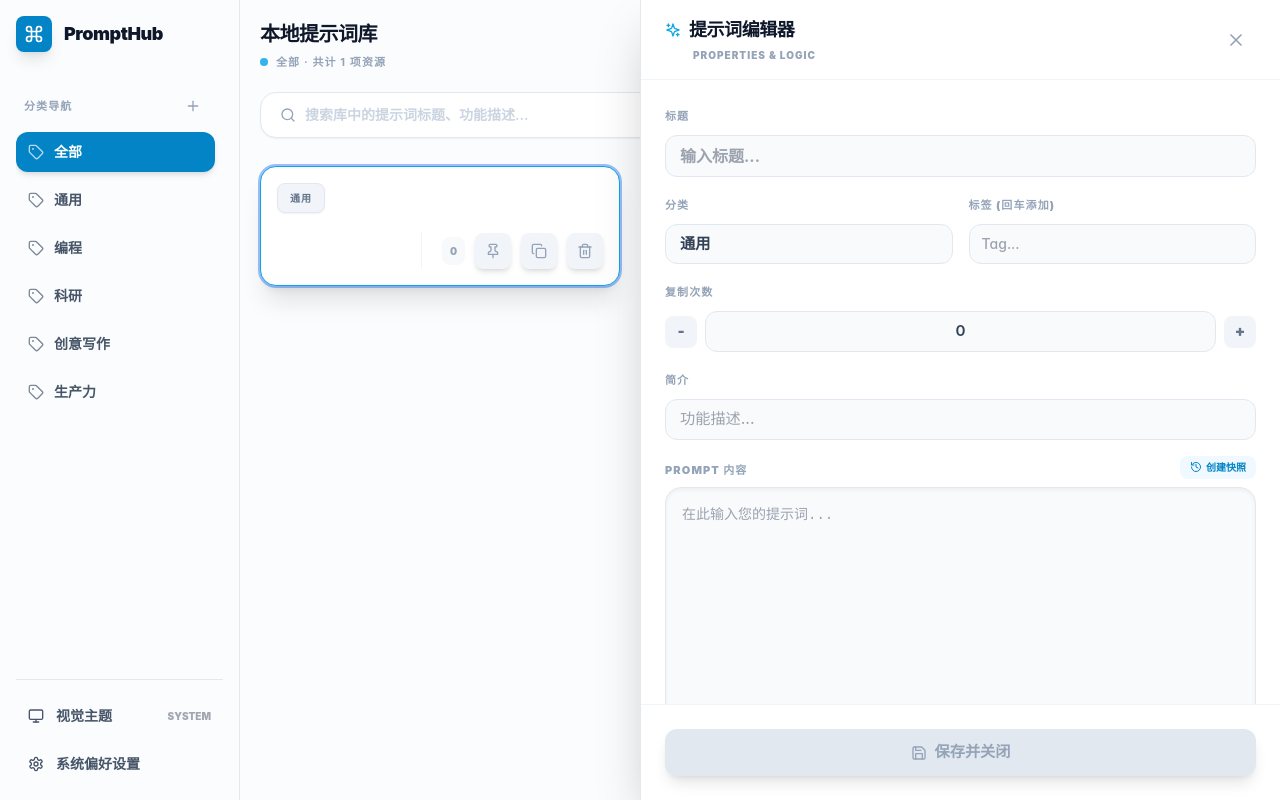
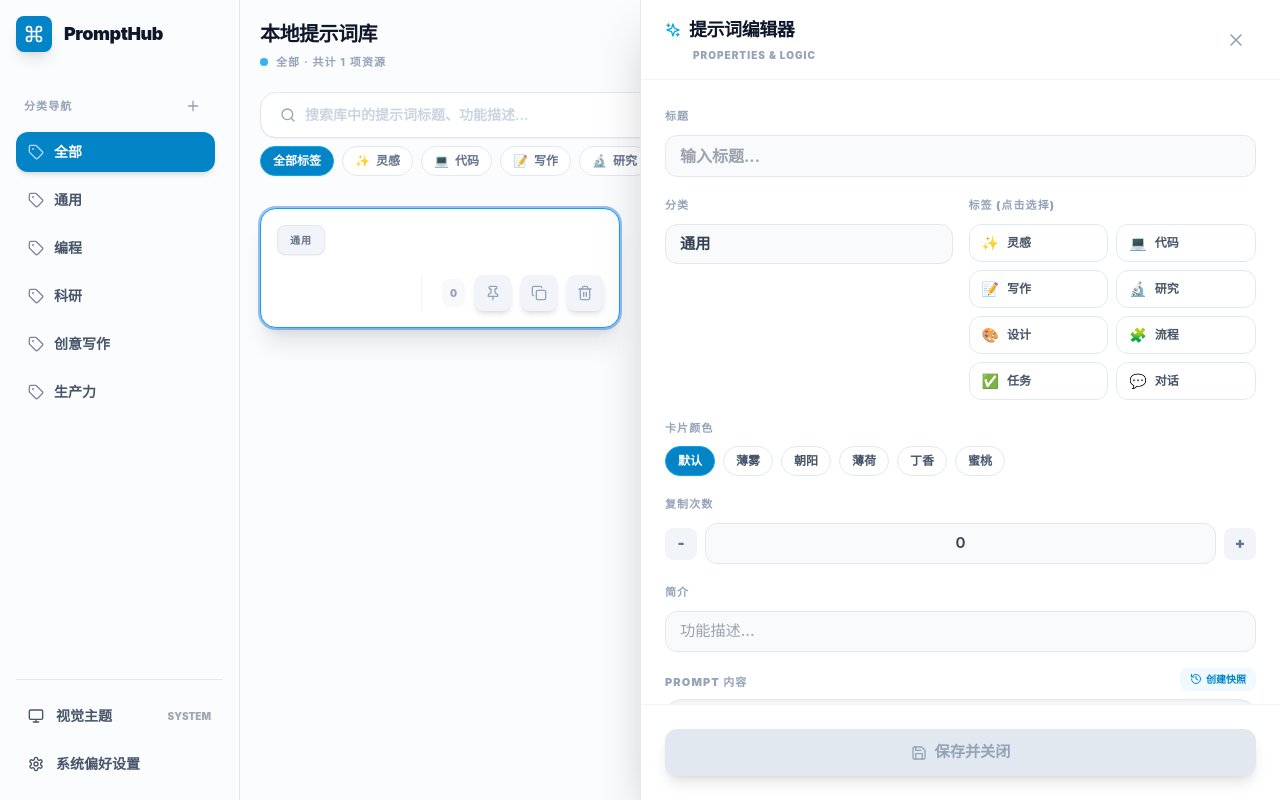
Before and after one commit to youqu117/prompthub, a React (Vite) app: page / in a window 1280 px wide. Both pictures are taken after a click on the button "新建工作流". Built offline with nearby package versions, Linux system fonts and the light colour scheme.

Commit message:
Add preset tags and card colors

```diff
--- a/App.tsx
+++ b/App.tsx
@@ -46,6 +46,7 @@ const App: React.FC = () => {
             tags: p.tags || [],
             pinned: p.pinned || false,
             clickCount: typeof p.clickCount === 'number' ? p.clickCount : 0,
+            cardColor: p.cardColor || 'default',
             isDraft: false
           }));
 
@@ -64,6 +65,7 @@ const App: React.FC = () => {
         }));
 
         parsed.activeCategory = migrateCategory(parsed.activeCategory);
+        if (typeof parsed.activeTag === 'undefined') parsed.activeTag = null;
 
         return parsed;
       } catch (e) {
@@ -76,6 +78,7 @@ const App: React.FC = () => {
       selectedPromptId: null,
       searchQuery: '',
       activeCategory: '全部',
+      activeTag: null,
       theme: 'system',
       colorTheme: 'ocean',
       viewMode: 'list',
@@ -124,6 +127,7 @@ const App: React.FC = () => {
       tags: [],
       variables: [],
       clickCount: 0,
+      cardColor: 'default',
       createdAt: now,
       updatedAt: now,
       history: [],
@@ -237,6 +241,7 @@ const App: React.FC = () => {
       'createdAt',
       'updatedAt',
       'copyCount',
+      'cardColor',
       'pinned',
       'history'
     ];
@@ -250,6 +255,7 @@ const App: React.FC = () => {
       p.createdAt,
       p.updatedAt,
       p.clickCount || 0,
+      p.cardColor || 'default',
       p.pinned ? '1' : '0',
       JSON.stringify(p.history || [])
     ]);
@@ -347,6 +353,7 @@ const App: React.FC = () => {
           tags: parsedTags,
           variables: [],
           clickCount: Number(data.copyCount) || 0,
+          cardColor: data.cardColor || 'default',
           createdAt: Number(data.createdAt) || now,
           updatedAt: Number(data.updatedAt) || now,
           history: parsedHistory,
@@ -391,13 +398,15 @@ const App: React.FC = () => {
            <PromptBrowser
             prompts={state.prompts}
             activeCategory={state.activeCategory}
-            searchQuery={state.searchQuery}
-            setSearchQuery={(q) => setState(prev => ({ ...prev, searchQuery: q }))}
+           searchQuery={state.searchQuery}
+           setSearchQuery={(q) => setState(prev => ({ ...prev, searchQuery: q }))}
             selectedPromptId={state.selectedPromptId}
             viewMode={state.viewMode}
             setViewMode={(v) => setState(prev => ({ ...prev, viewMode: v }))}
             sortMode={state.sortMode}
             setSortMode={(mode) => setState(prev => ({ ...prev, sortMode: mode }))}
+            activeTag={state.activeTag}
+            setActiveTag={(tag) => setState(prev => ({ ...prev, activeTag: tag }))}
             onSelectPrompt={handleSelectPrompt}
             onDeletePrompt={handleDeletePrompt}
             onAddNew={handleAddPrompt}
--- a/components/PromptBrowser.tsx
+++ b/components/PromptBrowser.tsx
@@ -2,6 +2,7 @@
 import React from 'react';
 import { Search, Plus, Grid, LayoutGrid, StretchHorizontal, Trash2, Tag, Copy, Check, Pin } from 'lucide-react';
 import { Prompt, ViewMode } from '../types';
+import { TAG_PRESETS } from '../lib/presets';
 
 interface PromptBrowserProps {
   prompts: Prompt[];
@@ -11,6 +12,8 @@ interface PromptBrowserProps {
   selectedPromptId: string | null;
   viewMode: ViewMode;
   setViewMode: (v: ViewMode) => void;
+  activeTag: string | null;
+  setActiveTag: (tag: string | null) => void;
   onSelectPrompt: (id: string) => void;
   onDeletePrompt: (id: string) => void;
   onAddNew: () => void;
@@ -32,6 +35,8 @@ const PromptBrowser: React.FC<PromptBrowserProps> = ({
   selectedPromptId,
   viewMode,
   setViewMode,
+  activeTag,
+  setActiveTag,
   onSelectPrompt,
   onDeletePrompt,
   onAddNew,
@@ -51,8 +56,10 @@ const PromptBrowser: React.FC<PromptBrowserProps> = ({
   const filtered = prompts.filter(p => {
     const matchesSearch = p.title.toLowerCase().includes(searchQuery.toLowerCase()) || p.description.toLowerCase().includes(searchQuery.toLowerCase());
     const matchesCat = activeCategory === '全部' || p.category === activeCategory;
-    return matchesSearch && matchesCat;
+    const matchesTag = !activeTag || (p.tags || []).includes(activeTag);
+    return matchesSearch && matchesCat && matchesTag;
   });
+  const tagMap = React.useMemo(() => new Map(TAG_PRESETS.map(tag => [tag.id, tag])), []);
   const sorted = React.useMemo(() => {
     if (sortMode === 'manual') {
       return filtered;
@@ -158,6 +165,36 @@ const PromptBrowser: React.FC<PromptBrowserProps> = ({
         </div>
       </div>
 
+      <div className="px-5 pb-3 flex flex-wrap gap-2 items-center" data-no-clear>
+        <button
+          onClick={() => setActiveTag(null)}
+          className={`px-3 py-1.5 rounded-full text-xs font-bold transition-all border ${
+            activeTag === null
+              ? 'bg-brand-600 text-white border-brand-500 shadow-sm'
+              : 'bg-white dark:bg-slate-900 text-slate-500 dark:text-slate-300 border-slate-200 dark:border-slate-800 hover:border-brand-300'
+          }`}
+        >
+          全部标签
+        </button>
+        {TAG_PRESETS.map(tag => {
+          const isActive = activeTag === tag.id;
+          return (
+            <button
+              key={tag.id}
+              onClick={() => setActiveTag(isActive ? null : tag.id)}
+              className={`px-3 py-1.5 rounded-full text-xs font-bold transition-all border flex items-center gap-1.5 ${
+                isActive
+                  ? 'bg-brand-600 text-white border-brand-500 shadow-sm'
+                  : 'bg-white dark:bg-slate-900 text-slate-500 dark:text-slate-300 border-slate-200 dark:border-slate-800 hover:border-brand-300'
+              }`}
+            >
+              <span>{tag.icon}</span>
+              {tag.label}
+            </button>
+          );
+        })}
+      </div>
+
       {/* Content Section */}
       <div className="flex-1 overflow-y-auto p-5 custom-scrollbar relative">
         {filtered.length === 0 ? (
@@ -182,6 +219,7 @@ const PromptBrowser: React.FC<PromptBrowserProps> = ({
               <div
                 key={p.id}
                 data-prompt-card
+                data-card-color={p.cardColor || 'default'}
                 onClick={() => onSelectPrompt(p.id)}
                 draggable={sortMode === 'manual'}
                 onDragStart={(e) => {
@@ -213,7 +251,7 @@ const PromptBrowser: React.FC<PromptBrowserProps> = ({
                   setDragOverId(null);
                 }}
                 style={{ maxWidth: `${cardWidth * 360}px`, minHeight: `${cardHeight * 120}px` }}
-                className={`transition-all duration-300 cursor-pointer relative group flex ${
+                className={`prompt-card transition-all duration-300 cursor-pointer relative group flex ${
                   viewMode === 'grid'
                     ? 'flex-col p-4 rounded-[20px]'
                     : 'flex-col p-4 rounded-[16px]'
@@ -273,12 +311,15 @@ const PromptBrowser: React.FC<PromptBrowserProps> = ({
                   {/* Tags Display */}
                   {p.tags && p.tags.length > 0 && (
                      <div className="flex flex-wrap gap-2 mt-4">
-                       {p.tags.slice(0, 4).map(tag => (
-                         <span key={tag} className="inline-flex items-center px-2 py-1 rounded-md bg-brand-50 dark:bg-brand-500/10 text-brand-600 dark:text-brand-400 text-[10px] font-bold">
-                           <Tag className="w-3 h-3 mr-1" />
-                           {tag}
-                         </span>
-                       ))}
+                       {p.tags.slice(0, 4).map(tagId => {
+                         const tag = tagMap.get(tagId);
+                         return (
+                           <span key={tagId} className="inline-flex items-center px-2 py-1 rounded-md bg-brand-50 dark:bg-brand-500/10 text-brand-600 dark:text-brand-400 text-[10px] font-bold">
+                             <Tag className="w-3 h-3 mr-1" />
+                             {tag ? `${tag.icon} ${tag.label}` : tagId}
+                           </span>
+                         );
+                       })}
                        {p.tags.length > 4 && <span className="text-[10px] text-slate-400 self-center">+{p.tags.length - 4}</span>}
                      </div>
                   )}
--- a/components/PromptEditor.tsx
+++ b/components/PromptEditor.tsx
@@ -3,6 +3,7 @@ import React, { useState, useEffect } from 'react';
 import { Save, Sparkles, X, History } from 'lucide-react';
 import { Prompt, PromptVersion } from '../types';
 import { extractVariables, generateId } from '../lib/utils';
+import { TAG_PRESETS, CARD_COLOR_PRESETS } from '../lib/presets';
 
 interface PromptEditorProps {
   isOpen: boolean;
@@ -19,10 +20,10 @@ const PromptEditor: React.FC<PromptEditorProps> = ({ isOpen, onClose, prompt, ca
   const [category, setCategory] = useState('通用');
   const [description, setDescription] = useState('');
   const [tags, setTags] = useState<string[]>([]);
-  const [newTag, setNewTag] = useState('');
   const [history, setHistory] = useState<PromptVersion[]>([]);
   const [initialSnapshot, setInitialSnapshot] = useState<string>('');
   const [clickCount, setClickCount] = useState(0);
+  const [cardColor, setCardColor] = useState('default');
 
   useEffect(() => {
     if (prompt) {
@@ -33,6 +34,7 @@ const PromptEditor: React.FC<PromptEditorProps> = ({ isOpen, onClose, prompt, ca
       setTags(prompt.tags || []);
       setHistory(prompt.history || []);
       setClickCount(prompt.clickCount || 0);
+      setCardColor(prompt.cardColor || 'default');
       setInitialSnapshot(JSON.stringify({
         title: prompt.title,
         content: prompt.content,
@@ -40,7 +42,8 @@ const PromptEditor: React.FC<PromptEditorProps> = ({ isOpen, onClose, prompt, ca
         description: prompt.description,
         tags: prompt.tags || [],
         history: prompt.history || [],
-        clickCount: prompt.clickCount || 0
+        clickCount: prompt.clickCount || 0,
+        cardColor: prompt.cardColor || 'default'
       }));
     }
   }, [prompt]);
@@ -52,7 +55,8 @@ const PromptEditor: React.FC<PromptEditorProps> = ({ isOpen, onClose, prompt, ca
     description,
     tags,
     history,
-    clickCount
+    clickCount,
+    cardColor
   });
   const isDirty = Boolean(prompt) && currentSnapshot !== initialSnapshot;
 
@@ -74,22 +78,13 @@ const PromptEditor: React.FC<PromptEditorProps> = ({ isOpen, onClose, prompt, ca
       tags,
       history,
       clickCount,
+      cardColor,
       variables: extractVariables(content)
     }, true);
   };
 
-  const handleAddTag = (e: React.KeyboardEvent) => {
-    if (e.key === 'Enter' && newTag.trim()) {
-      e.preventDefault();
-      if (!tags.includes(newTag.trim())) {
-        setTags([...tags, newTag.trim()]);
-      }
-      setNewTag('');
-    }
-  };
-
-  const removeTag = (tagToRemove: string) => {
-    setTags(tags.filter(t => t !== tagToRemove));
+  const toggleTag = (tagId: string) => {
+    setTags(prev => (prev.includes(tagId) ? prev.filter(t => t !== tagId) : [...prev, tagId]));
   };
 
   const createSnapshot = () => {
@@ -170,24 +165,54 @@ const PromptEditor: React.FC<PromptEditorProps> = ({ isOpen, onClose, prompt, ca
                 </select>
               </div>
               <div className="space-y-2">
-                 <label className="text-[11px] font-black text-slate-400 uppercase tracking-widest">标签 (回车添加)</label>
-                 <div className="w-full bg-slate-50 dark:bg-slate-950 border border-slate-200 dark:border-slate-800 rounded-xl px-3 py-1 min-h-[40px] flex flex-wrap gap-2 items-center focus-within:ring-2 focus-within:ring-brand-500/20 transition-all">
-                    {tags.map(tag => (
-                      <span key={tag} className="inline-flex items-center px-2 py-0.5 rounded bg-brand-100 dark:bg-brand-900/30 text-brand-700 dark:text-brand-400 text-xs font-bold">
-                        {tag}
-                        <button onClick={() => removeTag(tag)} className="ml-1 hover:text-red-500"><X className="w-3 h-3" /></button>
-                      </span>
-                    ))}
-                    <input
-                      type="text"
-                      value={newTag}
-                      onChange={e => setNewTag(e.target.value)}
-                      onKeyDown={handleAddTag}
-                      className="bg-transparent border-none outline-none text-sm font-medium text-slate-700 dark:text-slate-200 min-w-[60px] flex-1 h-7"
-                      placeholder={tags.length === 0 ? "Tag..." : ""}
-                    />
+                 <label className="text-[11px] font-black text-slate-400 uppercase tracking-widest">标签 (点击选择)</label>
+                 <div className="grid grid-cols-2 gap-2">
+                   {TAG_PRESETS.map(tag => {
+                     const isSelected = tags.includes(tag.id);
+                     return (
+                       <button
+                         key={tag.id}
+                         type="button"
+                         onClick={() => toggleTag(tag.id)}
+                         className={`flex items-center justify-between px-3 py-2 rounded-xl text-xs font-bold border transition-all ${
+                           isSelected
+                             ? 'bg-brand-600 text-white border-brand-500 shadow-sm'
+                             : 'bg-white dark:bg-slate-950 border-slate-200 dark:border-slate-800 text-slate-600 dark:text-slate-300 hover:border-brand-300'
+                         }`}
+                       >
+                         <span className="flex items-center gap-2">
+                           <span className="text-sm">{tag.icon}</span>
+                           {tag.label}
+                         </span>
+                         {isSelected && <span className="text-[10px]">已选</span>}
+                       </button>
+                     );
+                   })}
                  </div>
               </div>
+           </div>
+
+           <div className="space-y-2">
+             <label className="text-[11px] font-black text-slate-400 uppercase tracking-widest">卡片颜色</label>
+             <div className="flex flex-wrap gap-2">
+               {CARD_COLOR_PRESETS.map(color => {
+                 const isActive = cardColor === color.id;
+                 return (
+                   <button
+                     key={color.id}
+                     type="button"
+                     onClick={() => setCardColor(color.id)}
+                     className={`px-3 py-1.5 rounded-full text-xs font-bold border transition-all ${
+                       isActive
+                         ? 'bg-brand-600 text-white border-brand-500 shadow-sm'
+                         : 'bg-white dark:bg-slate-950 border-slate-200 dark:border-slate-800 text-slate-600 dark:text-slate-300 hover:border-brand-300'
+                     }`}
+                   >
+                     {color.label}
+                   </button>
+                 );
+               })}
+             </div>
            </div>
 
            <div className="space-y-2">
--- /dev/null
+++ b/lib/presets.ts
@@ -0,0 +1,19 @@
+export const TAG_PRESETS = [
+  { id: 'idea', label: '灵感', icon: '✨' },
+  { id: 'code', label: '代码', icon: '💻' },
+  { id: 'write', label: '写作', icon: '📝' },
+  { id: 'research', label: '研究', icon: '🔬' },
+  { id: 'design', label: '设计', icon: '🎨' },
+  { id: 'workflow', label: '流程', icon: '🧩' },
+  { id: 'task', label: '任务', icon: '✅' },
+  { id: 'chat', label: '对话', icon: '💬' }
+];
+
+export const CARD_COLOR_PRESETS = [
+  { id: 'default', label: '默认' },
+  { id: 'mist', label: '薄雾' },
+  { id: 'sunrise', label: '朝阳' },
+  { id: 'mint', label: '薄荷' },
+  { id: 'lilac', label: '丁香' },
+  { id: 'peach', label: '蜜桃' }
+];
--- a/types.ts
+++ b/types.ts
@@ -15,6 +15,7 @@ export interface Prompt {
   tags: string[];
   variables: string[];
   clickCount?: number;
+  cardColor?: string;
   lastUsedAt?: number;
   createdAt: number;
   updatedAt: number;
@@ -31,6 +32,7 @@ export interface AppState {
   selectedPromptId: string | null;
   searchQuery: string;
   activeCategory: string;
+  activeTag: string | null;
   theme: 'light' | 'dark' | 'system';
   colorTheme: 'ocean' | 'emerald' | 'sunset' | 'slate';
   viewMode: ViewMode;
```
Also changed, not shown: styles.css (+50 -0 lines).
